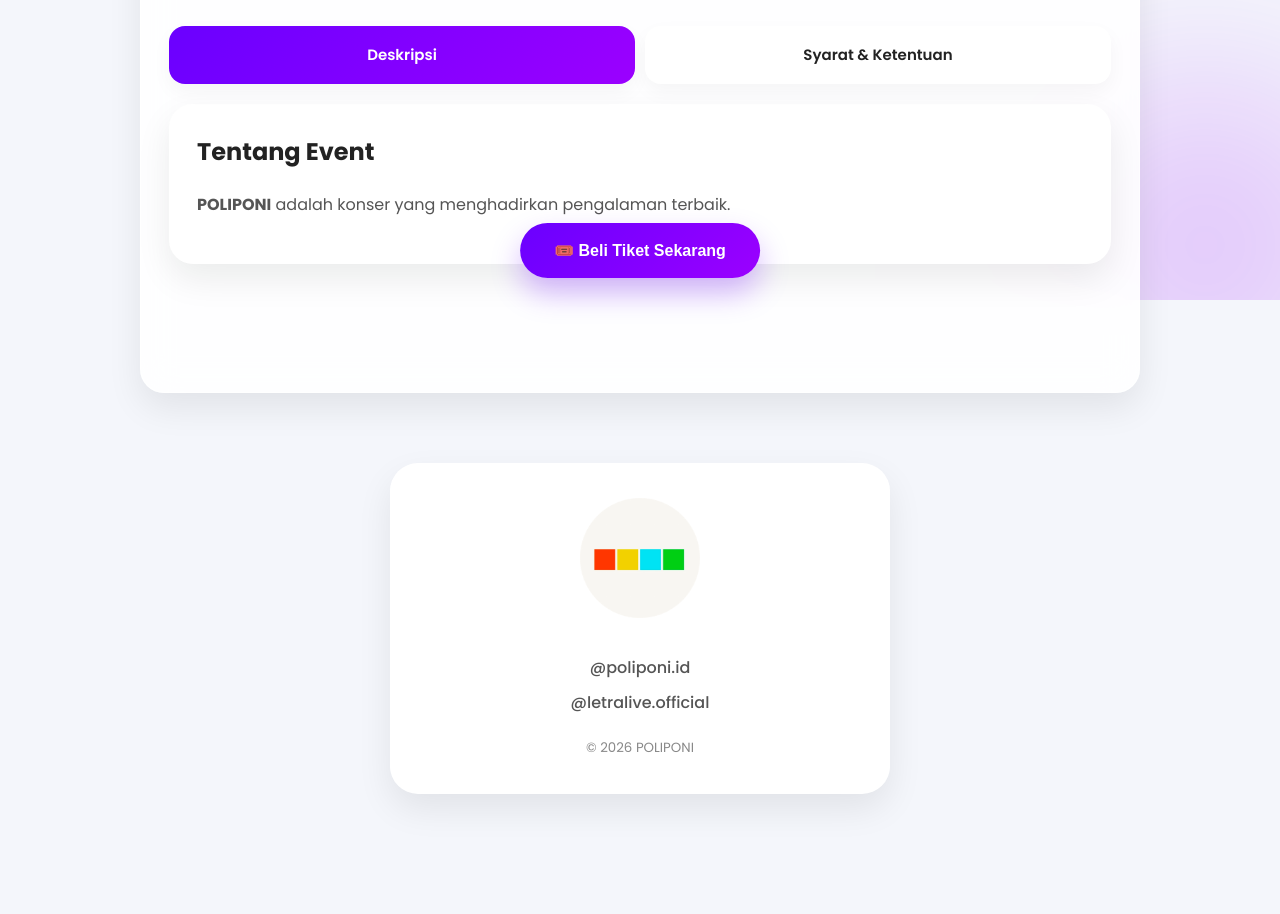
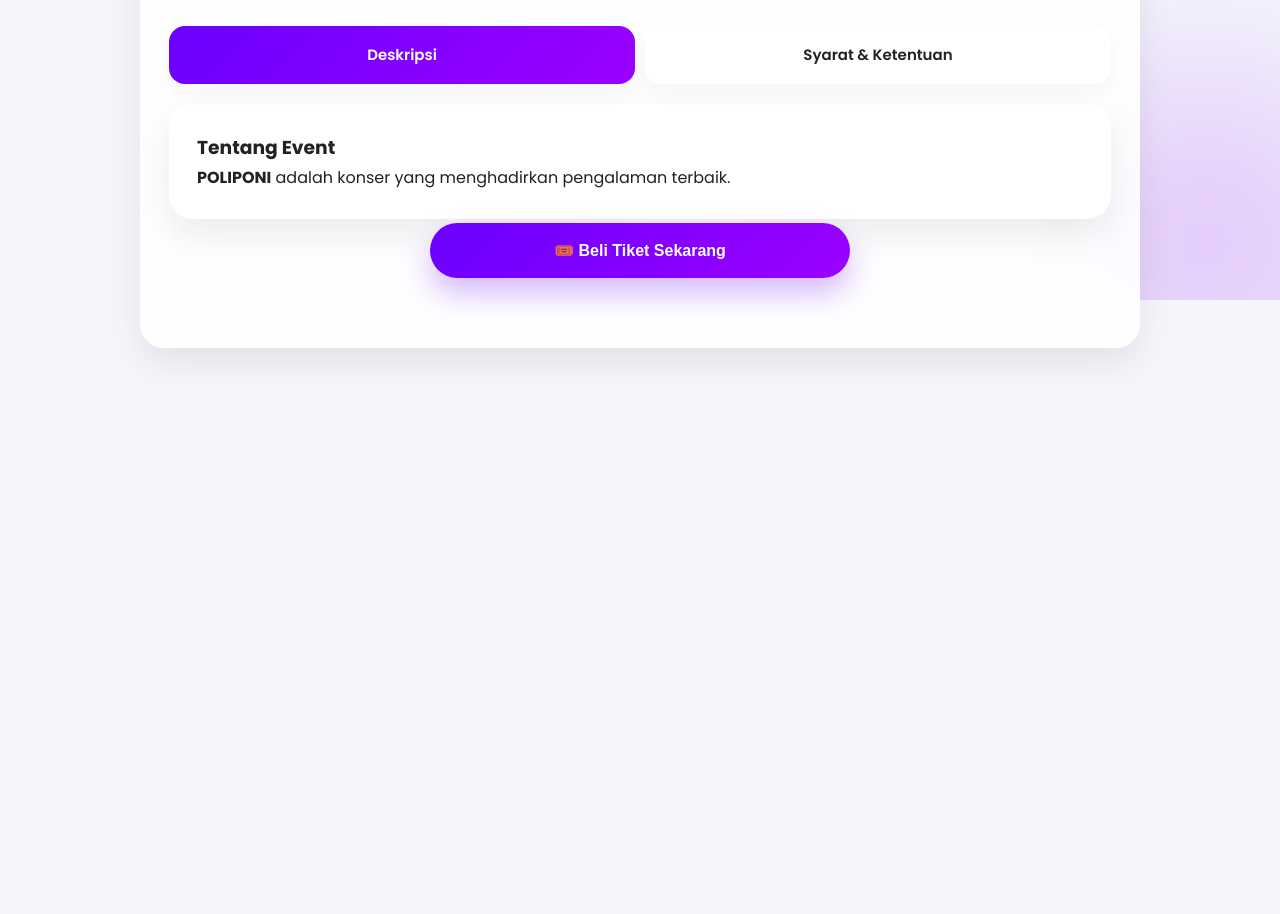
Before and after one commit to alyssamutiara3-cyber/TIKET-SHEILA-ON-7, a plain HTML site: page index.html in a window 1280 px wide. Shown: the part 500-1414 px from the top of the page. After the commit the page ends 848 px from the top, so only its background shows below. Drawn offline with Linux system fonts and the light colour scheme.

Commit message:
Update index.html

```diff
--- a/index.html
+++ b/index.html
@@ -1,5 +1,4 @@
 <!DOCTYPE html>
-
 <html lang="id">
 <head>
 <meta charset="UTF-8">
@@ -217,27 +216,7 @@ body{
   display:block;
 }
 
-.tab-content h3{
-  margin-bottom:18px;
-  font-size:24px;
-}
-
-.tab-content p{
-  margin-bottom:18px;
-  color:#555;
-}
-
-ul{
-  padding-left:18px;
-}
-
-li{
-  margin-bottom:12px;
-  color:#555;
-}
-
-/* BUTTON (TIDAK DIUBAH) */
-
+/* BUTTON FIX */
 .floating-btn{
   position:fixed;
   left:50%;
@@ -254,44 +233,13 @@ li{
   box-shadow:0 15px 30px rgba(106,0,255,0.28);
   z-index:999;
   transition:.3s;
+
+  width:90%;
+  max-width:420px;
 }
 
 .floating-btn:hover{
   transform:translateX(-50%) translateY(-4px);
-}
-
-/* FOOTER */
-
-.footer{
-  padding:70px 20px 120px;
-  text-align:center;
-}
-
-.footer-card{
-  background:white;
-  max-width:500px;
-  margin:auto;
-  padding:35px;
-  border-radius:28px;
-  box-shadow:var(--shadow);
-}
-
-.footer img{
-  width:120px;
-  margin:auto;
-  margin-bottom:20px;
-}
-
-.footer p{
-  margin:8px 0;
-  color:#555;
-  font-weight:500;
-}
-
-.footer small{
-  display:block;
-  margin-top:20px;
-  color:#888;
 }
 
 </style>
@@ -343,10 +291,8 @@ li{
 </div>
 
 <div class="tabs">
-
 <div class="tab active" onclick="openTab(0)">Deskripsi</div>
 <div class="tab" onclick="openTab(1)">Syarat & Ketentuan</div>
-
 </div>
 
 <div class="tab-content active">
@@ -364,15 +310,6 @@ li{
 
 </div>
 
-<footer class="footer">
-<div class="footer-card">
-<img src="LOGO-KAMU.png" alt="Logo">
-<p>@poliponi.id</p>
-<p>@letralive.official</p>
-<small>© 2026 POLIPONI</small>
-</div>
-</footer>
-
 </div>
 
 <button class="floating-btn" onclick="beliTiket()">
@@ -382,14 +319,13 @@ li{
 <script>
 
 function openTab(index){
-const tabs = document.querySelectorAll('.tab');
-const contents = document.querySelectorAll('.tab-content');
+const tabs=document.querySelectorAll('.tab');
+const contents=document.querySelectorAll('.tab-content');
 
-tabs.forEach((tab,i)=> tab.classList.toggle('active', i===index));
-contents.forEach((c,i)=> c.classList.toggle('active', i===index));
+tabs.forEach((tab,i)=>tab.classList.toggle('active',i===index));
+contents.forEach((c,i)=>c.classList.toggle('active',i===index));
 }
 
-/* HANYA REDIRECT (TIDAK UBAH UI) */
 function beliTiket(){
 window.location.href="https://alyssamutiara3-cyber.github.io/CATEGORY-TIKET/";
 }
```
